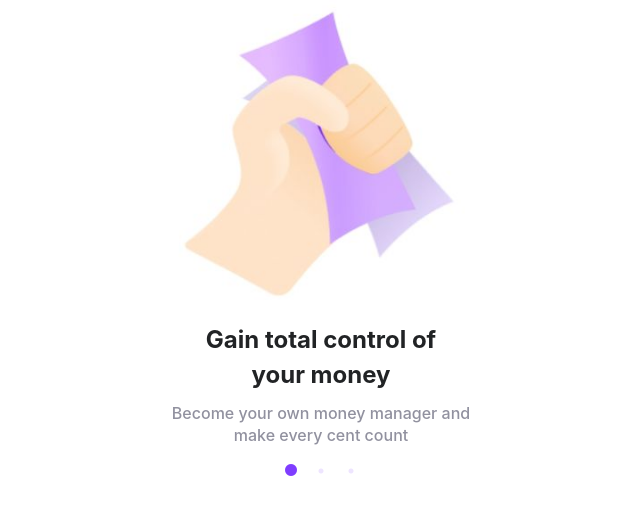
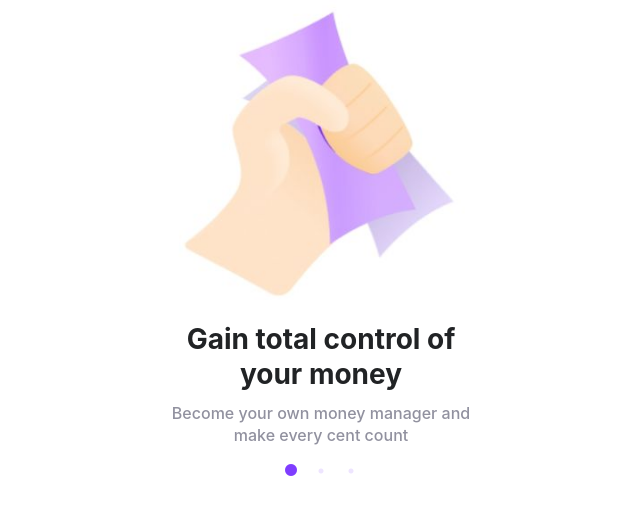
Before and after one commit to chandran-kannan/Expenso, a React (Vite) app: page / in a window 1280 px wide. Shown: the top 514 px of the page, without its empty margins (319-959 px from the left). Built offline with nearby package versions, Linux system fonts and the light colour scheme.

Commit message:
Review command fixed

```diff
--- a/src/App.tsx
+++ b/src/App.tsx
@@ -5,9 +5,9 @@ import Carousel from './components/carousel';
 
 function App() {
   return (
-    <div className="text-center">
-       <Carousel />
-    </div>
+   <div className="text-center">
+   <Carousel />
+   </div>
   )
 }
 
--- /dev/null
+++ b/src/Components/carousel/data.tsx
@@ -0,0 +1,25 @@
+
+const images:{id: number, src: string, alt: string, title: string, description: string}[] = [{
+    id: 1,
+    src: "banner3.jpg",
+    alt: "Image 1",
+    title: "Gain total control of your money",
+    description: "Become your own money manager and make every cent count"
+},
+{
+    id: 2,
+    src: "banner2.jpg",
+    alt: "Image 2 ",
+    title: "Know where your money goes",
+    description: "Track your transaction easily, with categories and financial report "
+},
+{
+    id: 3,
+    src: "banner1.jpg",
+    alt: "Image 3",
+    title: "Planning ahead",
+    description: "Setup your budget for each category so you in control"
+}
+];
+
+export default images;
--- a/src/components/carousel.tsx
+++ b/src/Components/carousel/index.tsx
@@ -2,15 +2,15 @@ import React from "react";
 import Slider from "react-slick";
 import "slick-carousel/slick/slick.css";
 import "slick-carousel/slick/slick-theme.css";
-import images from "./images";
+import images from "./data";
 
 /* command*/
 interface Iimage {
   id: number,
   src: string,
   alt: string,
-  heading: string,
-  subhead: string,
+  title: string,
+  description: string,
 }
 
 const Carousel = () => {
@@ -24,15 +24,15 @@ const Carousel = () => {
 
   };
   return (
-    <div className="w-350 p-lf-rt-15 m-auto display-block">
+    <div className="w-350px px-15px m-auto display-block">
       <Slider  {...carousalSettings}>
         {images.map((item: Iimage) => (
           <div key={item.id}>
-            <img className="w-312 h-312 display-block m-auto" src={item.src} alt={item.alt} />
-            <h2 className="carousel-heading-color line-height-35 font-size-28 font-700 m-top-10 m-bot-5 p-lf-rt-20">
-              {item.heading}</h2>
-            <p className="carousel-subheading-color font-500 font-size-16 line-height-22 m-top-10 p-lf-rt-10 m-bot-10">
-              {item.subhead}</p>
+            <img className="w-312px h-312px display-block m-auto" src={item.src} alt={item.alt} />
+            <h2 className="carousel-heading-color line-height-35px font-size-28px font-700 m-top-10px m-bot-5px px-20px">
+              {item.title}</h2>
+            <p className="carousel-subheading-color font-500 font-size-16px line-height-22px m-top-10px px-10px m-bot-10px">
+              {item.description}</p>
           </div>
         ))}
       </Slider>
--- a/src/components/images.tsx
+++ /dev/null
@@ -1,25 +0,0 @@
-
-const images:{id: number, src: string, alt: string, heading: string, subhead: string}[] = [{
-    id: 1,
-    src: "banner3.jpg",
-    alt: "Image 1",
-    heading: "Gain total control of your money",
-    subhead: "Become your own money manager and make every cent count"
-},
-{
-    id: 2,
-    src: "banner2.jpg",
-    alt: "Image 2 ",
-    heading: "Know where your money goes",
-    subhead: "Track your transaction easily, with categories and financial report "
-},
-{
-    id: 3,
-    src: "banner1.jpg",
-    alt: "Image 3",
-    heading: "Planning ahead",
-    subhead: "Setup your budget for each category so you in control"
-}
-];
-
-export default images;
--- a/src/index.css
+++ b/src/index.css
@@ -209,15 +209,15 @@ body {
 {
   margin:auto;
 }
-.m-bot-5
+.m-bot-5px
 {
   margin-bottom:5px;
 }
-.m-bot-10
+.m-bot-10px
 {
   margin-bottom:10px;
 }
-.m-top-10
+.m-top-10px
 {
   margin-top:10px;
 }
@@ -241,7 +241,7 @@ body {
 .h-56 {
   height: 56px;
 }
-.h-312
+.h-312px
 {
   height:312px;
 }
@@ -254,14 +254,14 @@ body {
 .w {
   width: 100%;
 }
-.w-312
+.w-312px
 {
   width:312px;
 }
 .w-343 {
   width: 343px;
 }
-.w-350
+.w-350px
 {
   width:350px;
 }
@@ -288,32 +288,36 @@ body {
 .p-8 {
   padding: 8px;
 }
-.p-lf-rt-15
+.px-15px
 {
   padding:0 15px;
 }
-.p-lf-rt-20
+.px-20px
 {
   padding: 0 20px;
 }
+.px-10px
+{
+  padding: 0 10px;
+}
 /* Font size */
 
-.fot-size-28
+.font-size-28px
 {
   font-size:28px;
 }
 .font-size-18 {
   font-size: 18px;
 }
-.font-size-16 {
+.font-size-16px {
   font-size: 16px;
 }
 /* line-height */
-.line-height-35
+.line-height-35px
 {
   line-height: 35px;
 }
-.line-height-22
+.line-height-22px
 {
   line-height: 22px;
 }
```
